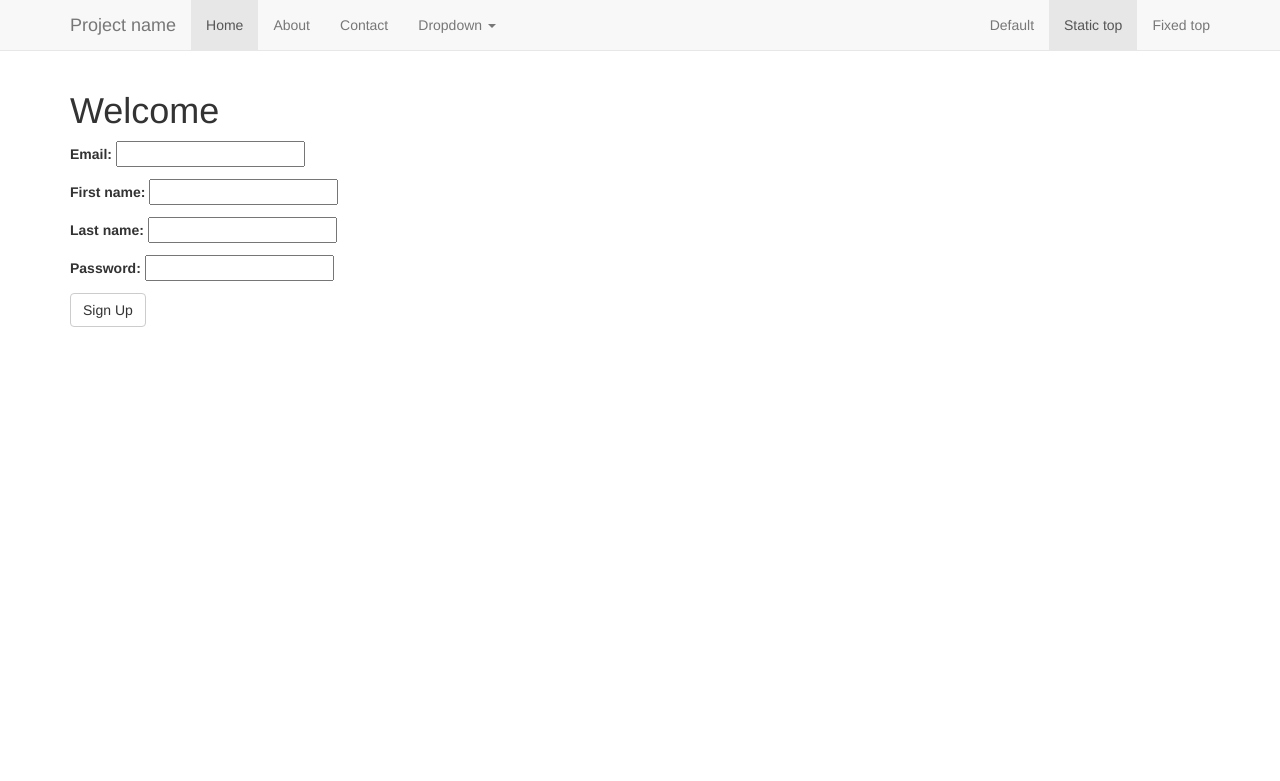
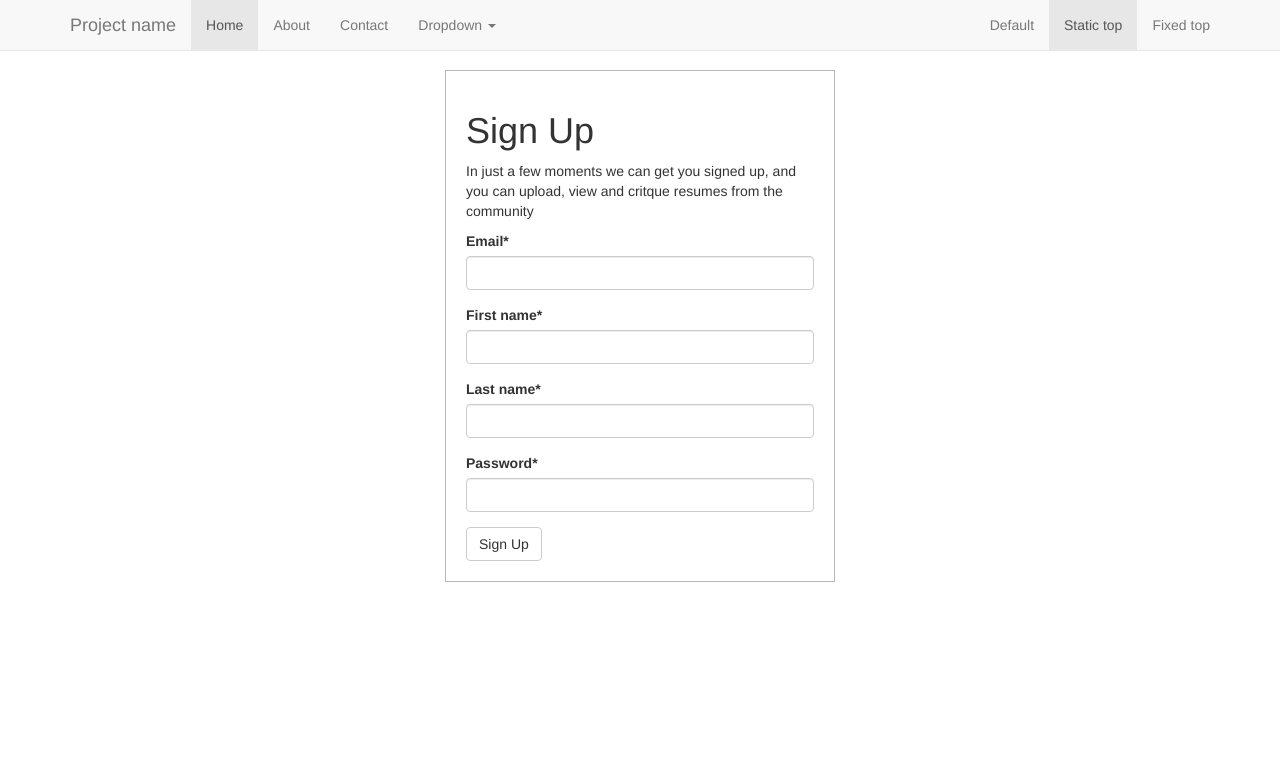
Before and after one commit to ajanthanh/RateMyResume, a Django app: page / in a window 1280 px wide. Shown: the top 781 px of the page. Before the commit the page ends 327 px from the top, so only its background shows below. Run offline with Django 3.2, Linux system fonts and the light colour scheme; some libraries are stand-ins or nearby versions.

Commit message:
integrated crispy-forms and styled signup page

```diff
--- a/account/views.py
+++ b/account/views.py
@@ -4,22 +4,25 @@
 
 # Create your views here.
 def home(request):
-    title = "Welcome"
+    title = "Sign Up"
+    body_content = "In just a few moments we can get you signed up, and you can upload, view and critque resumes from the community"
     # if request.user.is_authenticated():
     #     title = "My Title %s" % (request.user)
     form = SignUpForm(request.POST or None)
 
     context = {
         "title": title,
-        "form": form
+        "form": form,
+        "body_content": body_content,
     }
 
     if form.is_valid():
         instance = form.save(commit=False)
         instance.save()
         print(instance)
-        context ={
-            "title": "Thank you"
+        context = {
+            "title": "Thank you",
+            "body_content": "You will be recieving an email confirmation shortly"
         }
 
     return render(request, "home.html", context)
--- a/rateMyResume/settings.py
+++ b/rateMyResume/settings.py
@@ -35,6 +35,9 @@
     'django.contrib.sessions',
     'django.contrib.messages',
     'django.contrib.staticfiles',
+    # Third Party App
+    'crispy_forms',
+    # Implemented Apps
     'account',
 )
 
@@ -107,3 +110,5 @@
 MEDIA_URL = '/media/'
 
 MEDIA_ROOT = os.path.join(os.path.dirname(BASE_DIR), "media_prod")
+
+CRISPY_TEMPLATE_PACK = 'bootstrap3'
--- /dev/null
+++ b/static/css/signup.css
@@ -0,0 +1,10 @@
+.center {
+    float: none;
+    margin: 0 auto;
+}
+.form{
+    padding:20px;
+    border-style:solid;
+    border-color:#B8B8B8;
+    border-width:1px;
+}
--- a/templates/header/css.html
+++ b/templates/header/css.html
@@ -6,4 +6,5 @@
 <link href="../../assets/css/ie10-viewport-bug-workaround.css" rel="stylesheet">
 <!-- Custom styles for this template -->
 
-<link href="{% static 'navbar-static-top.css' %}" rel="stylesheet">
+<link href="{% static 'css/navbar-static-top.css' %}" rel="stylesheet">
+<link href="{% static 'css/signup.css' %}" rel="stylesheet">
--- a/templates/home.html
+++ b/templates/home.html
@@ -1,13 +1,18 @@
 {% extends "base.html" %}
+{% load crispy_forms_tags %}
 
 {% block head_title %} Welcome | {{ block.super }} {% endblock %}
 
 {% block content %}
-<h1>{{title }}</h1>
-
-<form method="POST" action="">{% csrf_token %}
-    <!--<input type="text">-->
-    {{form.as_p}}
-    <button type="submit" class="btn btn-default">Sign Up</button>
-</form>
+<div class="row">
+    <div class="col-md-4 center form">
+        <h1>{{title}}</h1>
+        <p>{{body_content}}</p>
+        <form method="POST" action="">{% csrf_token %}
+            <!--<input type="text">-->
+            {{form|crispy}}
+            <button type="submit" class="btn btn-default">Sign Up</button>
+        </form>
+    </div>
+</div>
 {% endblock %}
```
